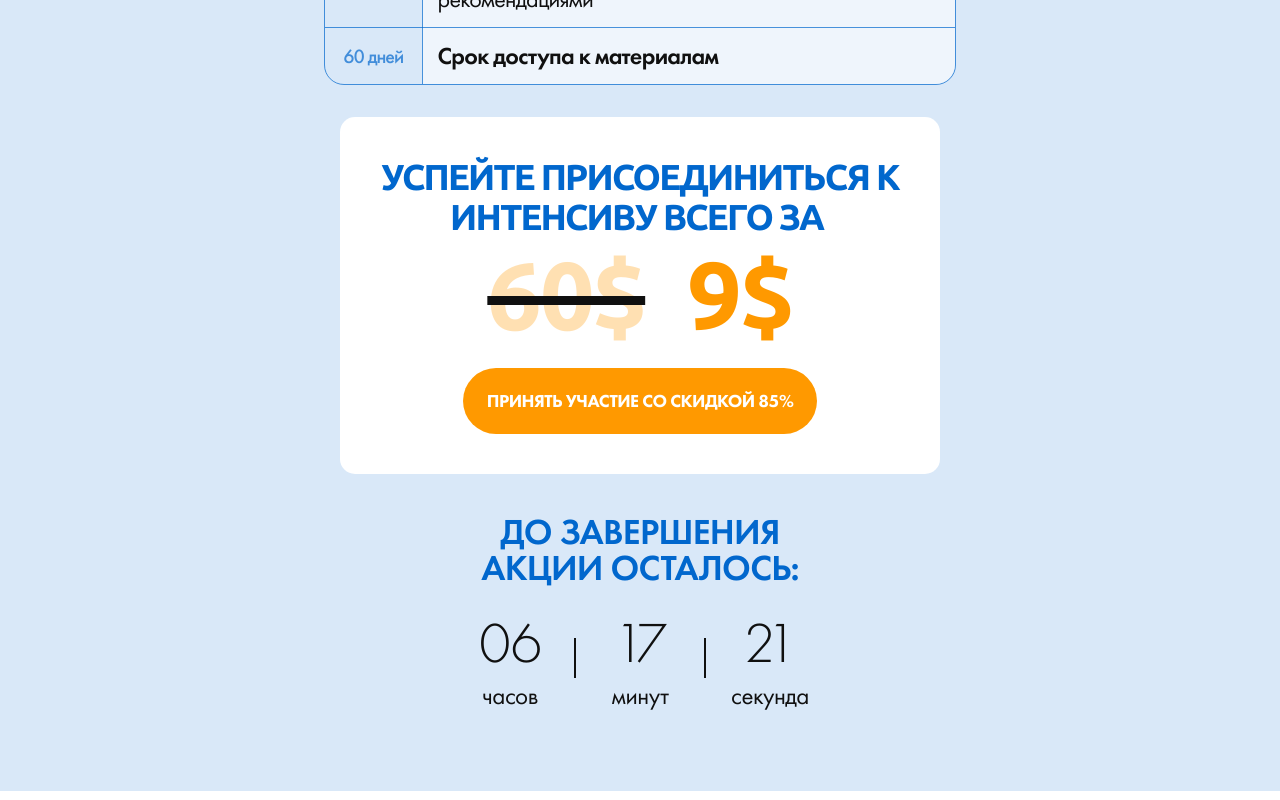
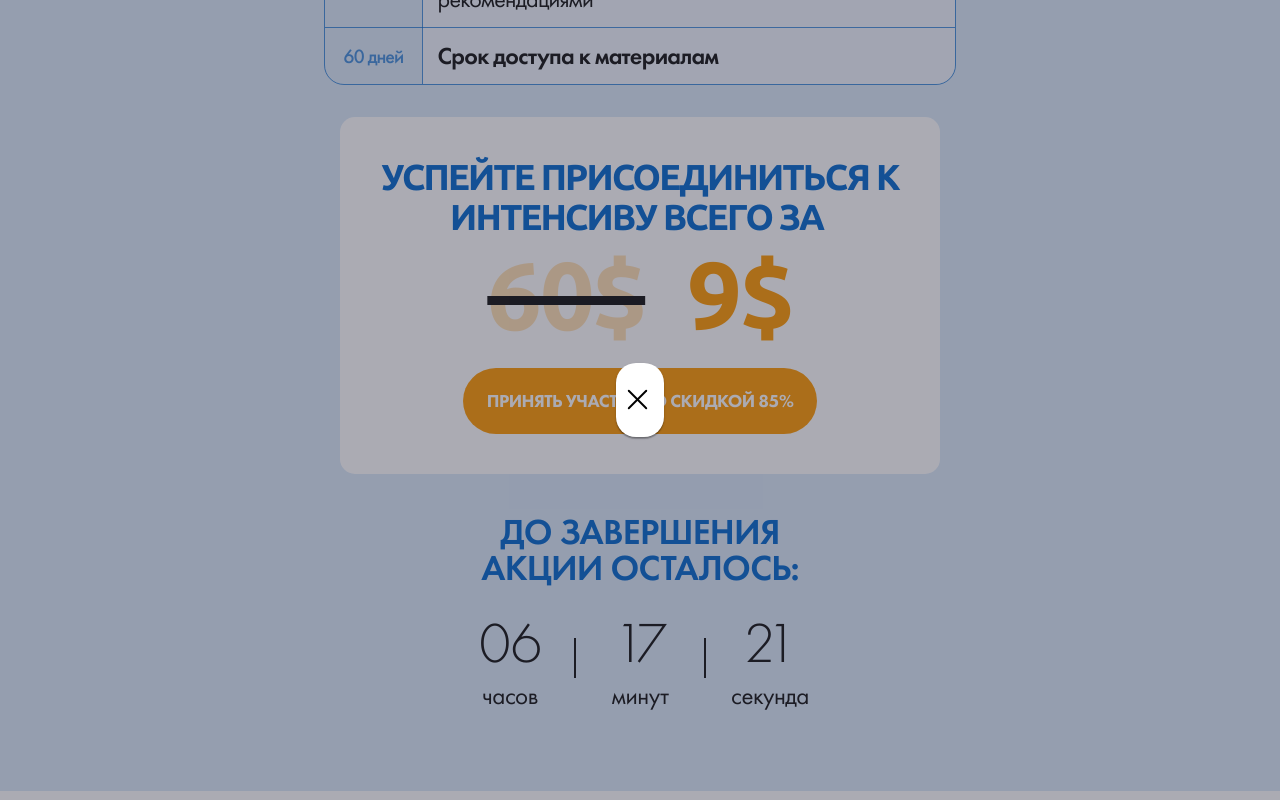
Before and after one commit to RomanIsaiev/work-website-59, a plain HTML site: page index.html in a window 1280 px wide. Both pictures are taken after a click on the button "ПРИНЯТЬ УЧАСТИЕ СО СКИДКОЙ 85%". Shown: the part 4382-5182 px from the top of the page. Drawn offline with nearby package versions, Linux system fonts and the light colour scheme; a script that the page names is missing.

Commit message:
added modal

```diff
--- a/index.html
+++ b/index.html
@@ -275,7 +275,7 @@
           </div>
         </div>
       </section>
-      <section class="intensive-program section">
+      <section class="intensive-program section" id="buy">
         <div class="container">
           <h2 class="intensive-program-title">Программа интенсива</h2>
           <div class="table-wrapper">
@@ -385,7 +385,11 @@
               Успейте присоединиться к интенсиву всего за
             </h3>
             <p class="price"><span>60$</span>&nbsp; 9$</p>
-            <button class="base-btn orange-btn buy-btn" type="button">
+            <button
+              class="base-btn orange-btn buy-btn"
+              type="button"
+              data-modal-open
+            >
               Принять участие со скидкой 85%
             </button>
           </div>
@@ -585,8 +589,6 @@
           >
         </div>
       </section>
-      <!-- width="260" -->
-      <!-- height="315" -->
       <section class="reviews section">
         <div class="container">
           <h2 class="reviews-title">Отзывы</h2>
@@ -1076,12 +1078,20 @@
         <div class="footer-deals">
           <ul class="deals-list">
             <li class="list-item">
-              <a class="link" href="" target="_blank" rel="nofollow"
+              <a
+                class="link"
+                href="https://docs.google.com/document/d/1Kr1D2DHQyiDYpLodMlMS4ANGf_hUnZw68qAbVNFsjH8/edit?usp=sharing"
+                target="_blank"
+                rel="nofollow"
                 >Договор оферта</a
               >
             </li>
             <li class="list-item">
-              <a class="link" href="" target="_blank" rel="nofollow"
+              <a
+                class="link"
+                href="https://docs.google.com/document/d/1uEhV8sghM09K2x9Ya5JVnU9lyEvptxO2HdaWInJ4p4E/edit?usp=sharing"
+                target="_blank"
+                rel="nofollow"
                 >Политика конфидициональности</a
               >
             </li>
@@ -1145,10 +1155,28 @@
         </a>
       </div>
     </footer>
+    <div class="backdrop is-hidden" data-modal>
+      <div class="modal">
+        <button type="button" class="close-button" data-modal-close>
+          <img
+            src="./src/img/close-modal-icon.svg"
+            width="40"
+            height="40"
+            alt="close"
+          />
+        </button>
+        <div id="kwiga-widget-1723655966000"></div>
+      </div>
+    </div>
     <script src="./src/js/timer.js" type="module"></script>
     <script src="./src/js/swiper.js" type="module"></script>
     <script src="./src/js/questions.js" type="module"></script>
     <script src="./src/js/changeDate.js" type="module"></script>
     <script src="./src/js/scroll.js" type="module"></script>
+    <script src="./src/js/js-modal.js" type="module"></script>
+    <script
+      type="module"
+      src="https://kwiga.com/build/js/kwiga-widget.js?t=1723655966000&uuid=97a504e3-49f4-47d3-a7e9-61b2a4333889&producer=https://kwiga.com/"
+    ></script>
   </body>
 </html>
--- a/src/css/styles.css
+++ b/src/css/styles.css
@@ -1585,3 +1585,65 @@ td {
     font-size: 16px;
   }
 }
+
+/* modal */
+
+body.modal-open {
+  overflow: hidden;
+}
+
+.backdrop {
+  position: fixed;
+  left: 0;
+  top: 0;
+  width: 100%;
+  height: 100%;
+  background: rgba(46, 47, 66, 0.4);
+
+  opacity: 1;
+  visibility: none;
+
+  transition: opacity 250ms cubic-bezier(0.4, 0, 0.2, 1),
+    visibility 250ms cubic-bezier(0.4, 0, 0.2, 1);
+
+  z-index: 999;
+}
+
+.backdrop.is-hidden {
+  opacity: 0;
+  pointer-events: none;
+  visibility: hidden;
+}
+
+.modal {
+  position: absolute;
+  left: 50%;
+  top: 50%;
+
+  padding-top: 50px;
+  padding-right: 24px;
+  padding-bottom: 24px;
+  padding-left: 24px;
+
+  max-width: 400px;
+  max-height: 700px;
+
+  border-radius: 20px;
+  background: #ffffff;
+  box-shadow: 0px 1px 1px rgba(0, 0, 0, 0.14), 0px 1px 3px rgba(0, 0, 0, 0.12),
+    0px 2px 1px rgba(0, 0, 0, 0.2);
+  transform: translate(-50%, -50%);
+  transition: transform 250ms cubic-bezier(0.4, 0, 0.2, 1);
+}
+
+.close-button {
+  position: absolute;
+  top: 20px;
+  right: 5px;
+  display: flex;
+  justify-content: center;
+  align-items: center;
+  background-color: inherit;
+  border: none;
+  cursor: pointer;
+}
--- /dev/null
+++ b/src/js/js-modal.js
@@ -0,0 +1,32 @@
+(() => {
+  const refs = {
+    openModalBtn1: document.querySelectorAll('[data-modal-open]'),
+    closeModalBtn1: document.querySelector('[data-modal-close]'),
+    modal1: document.querySelector('[data-modal]'),
+    backdrop: document.querySelector('.backdrop'),
+  };
+
+  refs.openModalBtn1.forEach(item =>
+    item.addEventListener('click', toggleModal1)
+  );
+
+  refs.closeModalBtn1.addEventListener('click', toggleModal1);
+  refs.backdrop.addEventListener('click', onBackdropClick);
+
+  function toggleModal1() {
+    refs.modal1.classList.toggle('is-hidden');
+    document.body.classList.toggle('modal-open');
+  }
+
+  function onBackdropClick(event) {
+    if (event.currentTarget === event.target) {
+      toggleModal1();
+    }
+  }
+
+  if ('ontouchstart' in window) {
+    refs.openModalBtn1.forEach(item =>
+      item.addEventListener('touchstart', toggleModal1)
+    );
+  }
+})();
```
Also changed, not shown: src/img/close-modal-icon.svg (added).
